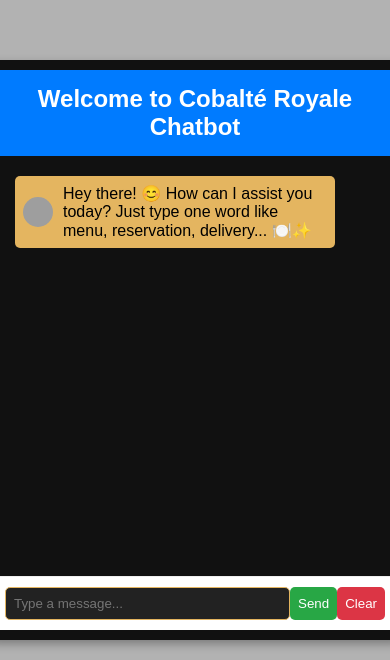
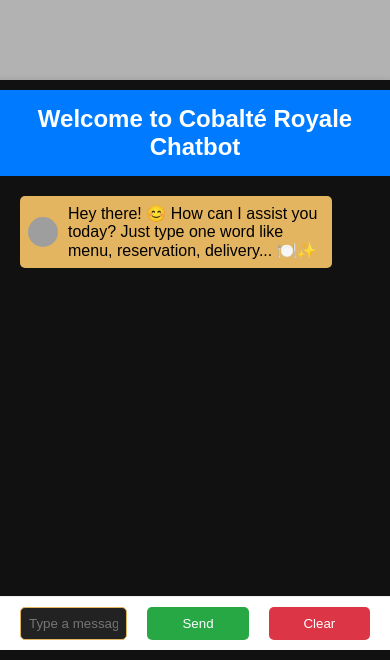
Before and after one commit to lishyamuchiri/Cobalt-Royale, a plain HTML site: page chat.html in a window 390 px wide. Shown: the part 184-844 px from the top of the page. Drawn offline with Linux system fonts and the light colour scheme; grey boxes are pictures that could not be loaded.

Commit message:
Update chat.html

```diff
--- a/chat.html
+++ b/chat.html
@@ -36,8 +36,8 @@
         /* Chat Container */
         #chat-container {
             position: fixed;
-            bottom: 20PX;
-            width: 400px;
+            bottom: 0;
+            width: 100vw;
             background: #111;
             border-radius: 10px;
             box-shadow: 0px 4px 10px rgba(0, 0, 0, 0.3);
@@ -45,6 +45,7 @@
             display: flex;
             padding: 10px;
             flex-direction: column;
+            margin: 0 10px;
         }
 
         /* Chatbox */
@@ -117,7 +118,7 @@
     color: #fff;
     border-radius: 5px;
         }
-
+ @media screen and (max-width: 600px) {
         button {
             padding: 8px;
     background: #e4b560;
@@ -126,7 +127,15 @@
     border-radius: 5px;
     cursor: pointer;
             transition: background 0.3s ease;
+             width: calc(100% - 20px); /* Adjust to take full width minus padding */
+            margin: 0 10px;
         }
+      input {
+            width: calc(100% - 20px); /* Adjust to take full width minus padding */
+            margin: 0 10px;
+        }
+    }
+ }
 
         #sendBtn {
             background: #28a745;
```
